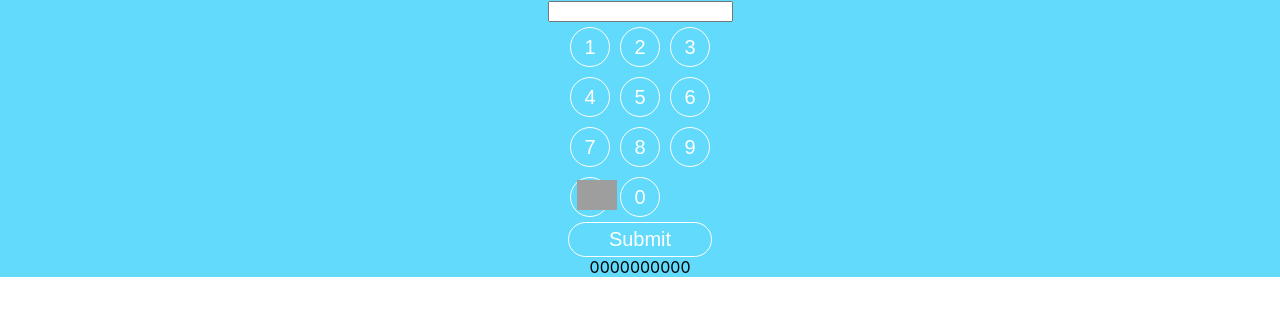
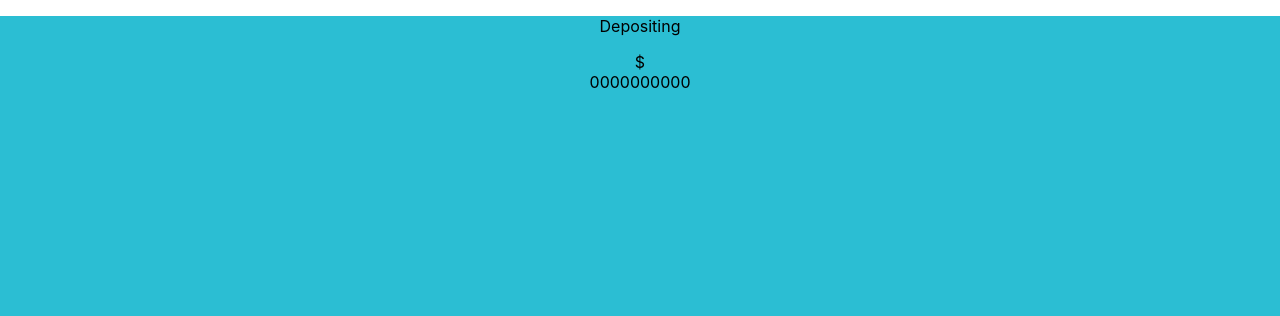
Before and after one commit to szoboszlaianna/atm-app, a React (Create React App) app: page / in a window 1280 px wide. Both pictures are taken after typing "5" into the empty fields and a click on the button "Submit". Shown: the top 316 px of the page. Built offline with nearby package versions, Linux system fonts and the light colour scheme; grey boxes are pictures that could not be loaded.

Commit message:
input works

```diff
--- a/src/App.css
+++ b/src/App.css
@@ -1,6 +1,7 @@
 .App {
   text-align: center;
-  background-color: #61dafb;
+  background-color: #2bbed3;
+  height: 100vh;
 }
 
 .App-logo {
--- a/src/App.js
+++ b/src/App.js
@@ -6,6 +6,7 @@ import DialPad from './Components/DialPad';
 function App() {
   const [amount, setAmount] = useState('');
   const [result, setResult] = useState([]);
+  const [submited, setSubmited] = useState(false);
 
   const handleSelect = e => {
     setAmount(prev => {
@@ -15,7 +16,7 @@ function App() {
 
   const handleDelete = e => {
     setAmount(prev => {
-      return prev === '0' ? `${e.target.id}` : `${prev}${e.target.id}`;
+      prev.slice(0, -1);
     });
   };
 
@@ -31,16 +32,29 @@ function App() {
     });
 
     setResult(resultArray);
+    setSubmited(true);
   };
 
   return (
     <div className='App'>
-      <input type='number' value={amount}></input>
-      <DialPad onSelect={handleSelect} onDelete={handleDelete} />
-      <Button onClick={calculateCoins} type='submit'>
-        Submit
-      </Button>
-      <div>{result}</div>
+      {!submited && (
+        <>
+          <p>Select amount</p>
+          <input type='number' value={amount}></input>
+          <DialPad onSelect={handleSelect} onDelete={handleDelete} />
+          <Button onClick={calculateCoins} type='submit'>
+            Submit
+          </Button>
+        </>
+      )}
+      {submited && (
+        <>
+          <p>Depositing</p>
+          <div>${amount}</div>
+
+          {result}
+        </>
+      )}
     </div>
   );
 }
--- a/src/Components/Button.js
+++ b/src/Components/Button.js
@@ -4,7 +4,7 @@ import React from 'react';
 
 const Button = props => {
   return (
-    <button className={styles.button} type={props.type || 'button'} onClick={props.onClick}>
+    <button className={`${styles.button} ${props.className}`} type={props.type || 'button'} onClick={props.onClick} id={props.id}>
       {props.children}
     </button>
   );
--- a/src/Components/Button.module.css
+++ b/src/Components/Button.module.css
@@ -10,5 +10,5 @@
 
 .button:active {
   color: black;
-  background-color: white;
+  background-color: #2bbed3;
 }
--- a/src/Components/DialPad.js
+++ b/src/Components/DialPad.js
@@ -1,13 +1,15 @@
-import React, { useState } from 'react';
+import React from 'react';
 import Key from './Key';
 import classes from './DialPad.module.css';
 
 const DialPad = props => {
-  const [selected, setSelected] = useState();
-
   const handleSelect = e => {
-    setSelected(e.target.id);
-    props.onSelect(e);
+    if (e.target.id === 'back') {
+      props.onDelete(e);
+    } else {
+      console.log('select');
+      props.onSelect(e);
+    }
   };
   return (
     <div className={classes.dialPad}>
--- a/src/Components/Key.js
+++ b/src/Components/Key.js
@@ -1,11 +1,12 @@
 import React from 'react';
+import Button from './Button';
 import classes from './Key.module.css';
 
 const Key = props => {
   return (
-    <button type='button' className={classes.key} id={props.id} onClick={props.onClick}>
+    <Button type='button' className={classes.key} id={props.id} onClick={props.onClick}>
       {props.children}
-    </button>
+    </Button>
   );
 };
 
--- a/src/Components/Key.module.css
+++ b/src/Components/Key.module.css
@@ -6,12 +6,13 @@
   height: 40px;
   width: 40px;
   margin: 5px;
+  padding: 0px;
   background-color: transparent;
 }
 
 .key:active,
 .key:focus {
-  color: black;
+  color: #2bbed3;
   margin: 5px;
   background-color: white;
 }
```
